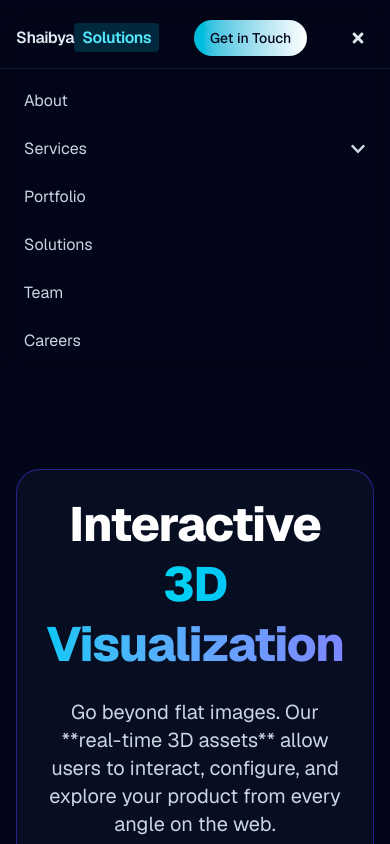
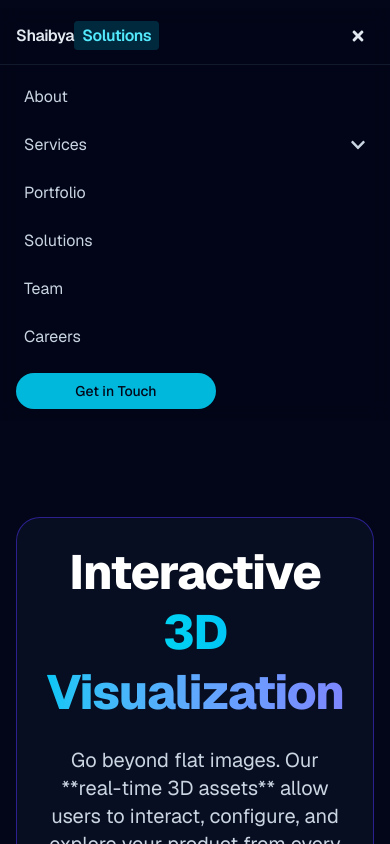
Before and after one commit to Shaibya-Solutions/ShaibyaPortfolio, a Next.js app: page /services/3d in a window 390 px wide. Both pictures are taken after a click on the button "Toggle navigation". Shown: the top 844 px of the page. Built offline with nearby package versions, Linux system fonts and the light colour scheme.

Commit message:
mod contactus btn for mobiles

```diff
--- a/src/components/layout/header/site-header.tsx
+++ b/src/components/layout/header/site-header.tsx
@@ -62,7 +62,7 @@ export function SiteHeader() {
         </nav>
         <Link
           href='/#contact'
-          className='rounded-full bg-gradient-to-r from-cyan-500 to-white px-4 py-2 text-sm font-medium text-slate-950 transition hover:bg-cyan-400'
+          className='hidden sm:block rounded-full bg-gradient-to-r from-cyan-500 to-white px-4 py-2 text-sm font-medium text-slate-950 transition hover:bg-cyan-400'
         >
           Get in Touch
         </Link>
@@ -120,7 +120,7 @@ export function SiteHeader() {
             <Link
               href='/#contact'
               onClick={() => setOpen(false)}
-              className='hidden sm:block mt-2 rounded-full bg-cyan-500 px-4 py-2 text-center text-sm font-medium text-slate-950 transition hover:bg-cyan-400'
+              className='max-w-[200px] block sm:hidden mt-2 rounded-full bg-cyan-500 px-4 py-2 text-center text-sm font-medium text-slate-950 transition hover:bg-cyan-400'
             >
               Get in Touch
             </Link>
```
